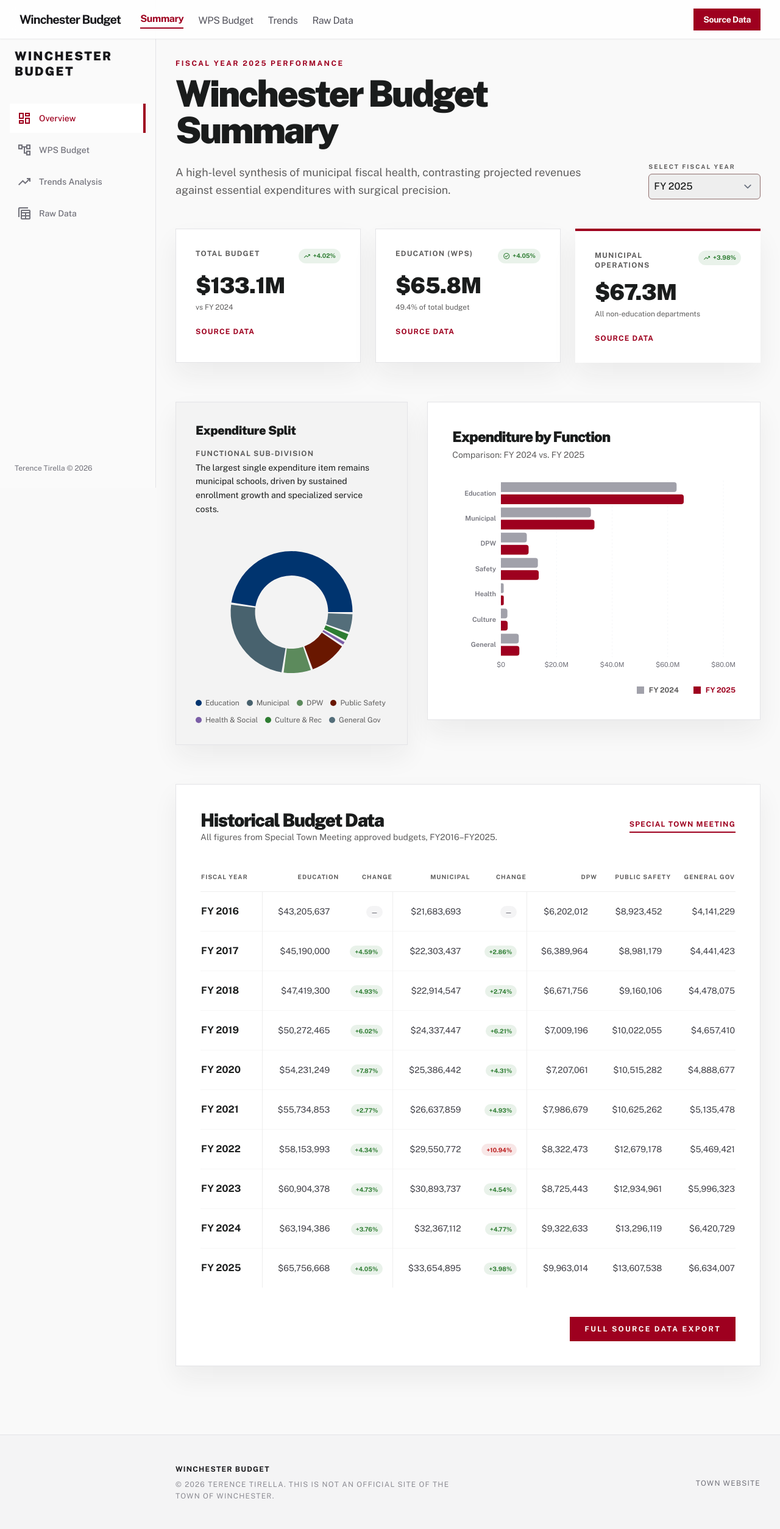
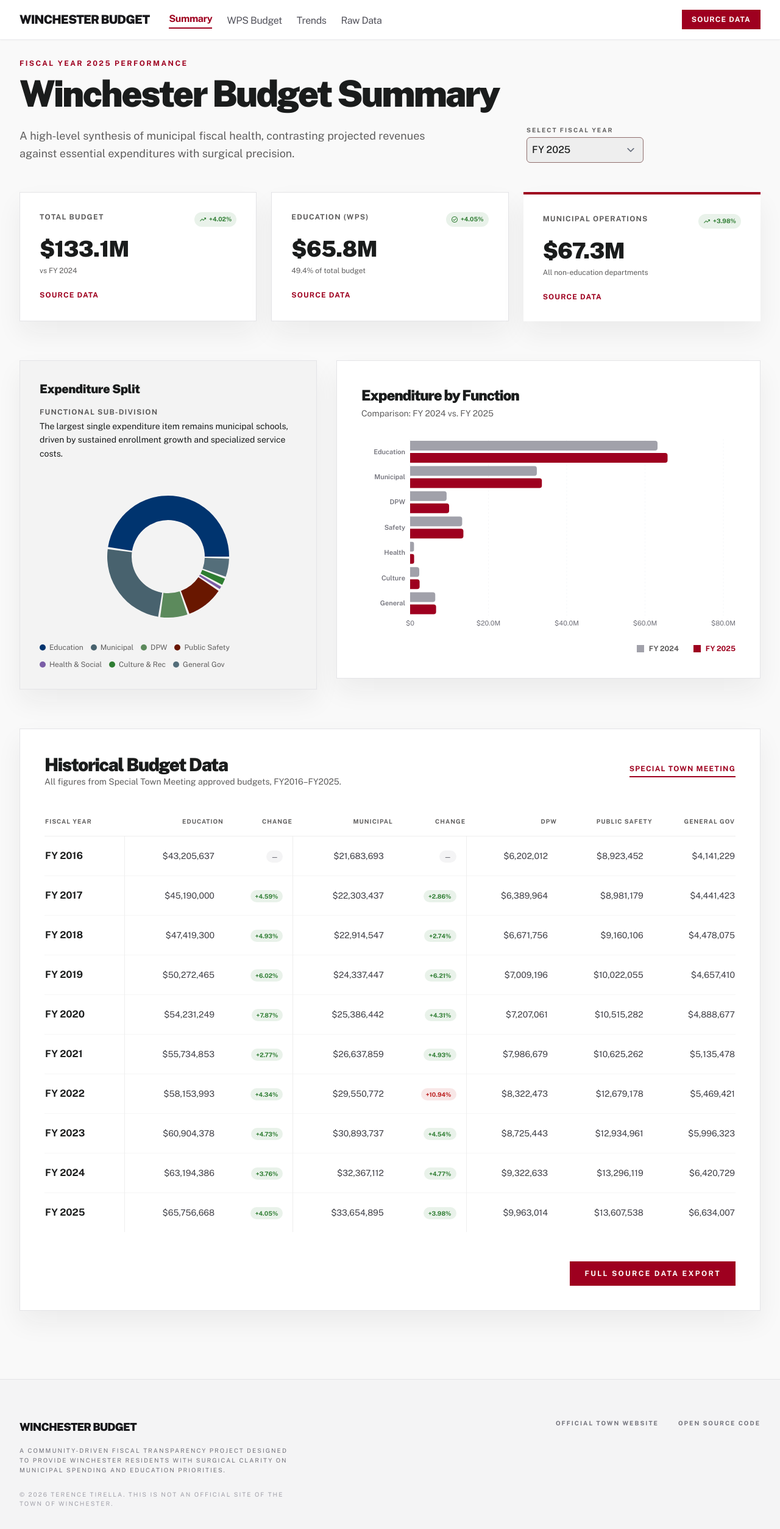
Before and after one commit to tirellat/winchester-budget, a React (Vite) app: page /summary in a window 1280 px wide. Shown: the top 2508 px of the page at 61% size. Built offline with nearby package versions, Linux system fonts and the light colour scheme.

Commit message:
refactor: consolidate navigation into single responsive top bar

```diff
--- a/src/components/Layout.tsx
+++ b/src/components/Layout.tsx
@@ -1,89 +1,119 @@
+import { useState } from 'react'
 import { NavLink, Outlet } from 'react-router-dom'
+import { Menu, X, ExternalLink } from 'lucide-react'
 
 export default function Layout() {
+  const [isMobileMenuOpen, setIsMobileMenuOpen] = useState(false)
+
   const getTopNavLinkClass = ({ isActive }: { isActive: boolean }) => {
     return isActive
-      ? "text-primary border-b-2 border-primary font-bold pb-1 active:scale-95 duration-200 transition-all"
-      : "text-zinc-600 dark:text-zinc-400 hover:text-primary transition-colors active:scale-95 duration-200"
+      ? "text-primary border-b-2 border-primary font-bold pb-1 transition-all"
+      : "text-zinc-600 dark:text-zinc-400 hover:text-primary transition-colors"
   }
 
-  const getSideNavLinkClass = ({ isActive }: { isActive: boolean }) => {
+  const getMobileNavLinkClass = ({ isActive }: { isActive: boolean }) => {
     return isActive
-      ? "flex items-center gap-3 p-3 text-primary bg-white dark:bg-zinc-950 border-r-4 border-primary font-bold hover:pl-4 transition-all duration-300 cursor-pointer"
-      : "flex items-center gap-3 p-3 text-zinc-500 dark:text-zinc-400 hover:bg-zinc-100 dark:hover:bg-zinc-800 hover:pl-4 transition-all duration-300 cursor-pointer"
+      ? "text-primary font-bold py-4 border-b border-zinc-100 dark:border-zinc-800 flex items-center justify-between"
+      : "text-zinc-600 dark:text-zinc-400 py-4 border-b border-zinc-100 dark:border-zinc-800 flex items-center justify-between"
   }
+
+  const navLinks = [
+    { to: "/summary", label: "Summary" },
+    { to: "/wps", label: "WPS Budget" },
+    { to: "/trends", label: "Trends" },
+    { to: "/raw-data", label: "Raw Data" },
+  ]
 
   return (
     <div className="text-on-background bg-surface min-h-screen flex flex-col">
-      {/* Top Navigation Shell */}
-      <nav className="fixed top-0 w-full z-50 bg-white/80 dark:bg-zinc-950/80 backdrop-blur-md border-b border-zinc-200/50 dark:border-zinc-800/50 shadow-sm dark:shadow-none flex justify-between items-center px-8 h-16 max-w-full font-['Public_Sans'] leading-tight tracking-tight">
+      {/* Navigation Shell */}
+      <nav className="fixed top-0 w-full z-50 bg-white/90 dark:bg-zinc-950/90 backdrop-blur-md border-b border-zinc-200/50 dark:border-zinc-800/50 shadow-sm dark:shadow-none font-['Public_Sans'] leading-tight tracking-tight">
+        <div className="max-w-7xl mx-auto px-4 md:px-8 h-16 flex justify-between items-center">
           <div className="flex items-center gap-8 h-full">
-          <span className="text-xl font-bold tracking-tighter text-zinc-900 dark:text-zinc-50">Winchester Budget</span>
+            <NavLink to="/" className="text-xl font-black uppercase tracking-tighter text-zinc-900 dark:text-zinc-50">
+              Winchester Budget
+            </NavLink>
+
             <div className="hidden md:flex items-center gap-6 h-full pt-1">
-            <NavLink to="/summary" className={getTopNavLinkClass} id="nav-summary">
-              Summary
+              {navLinks.map((link) => (
+                <NavLink key={link.to} to={link.to} className={getTopNavLinkClass}>
+                  {link.label}
                 </NavLink>
-            <NavLink to="/wps" className={getTopNavLinkClass} id="nav-wps">
-              WPS Budget
-            </NavLink>
-            <NavLink to="/trends" className={getTopNavLinkClass} id="nav-trends">
-              Trends
-            </NavLink>
-            <NavLink to="/raw-data" className={getTopNavLinkClass} id="nav-raw-data">
-              Raw Data
-            </NavLink>
+              ))}
             </div>
           </div>
+
           <div className="flex items-center gap-4">
-          <a href="https://winchester.us/DocumentCenter/View/12174/FY26YellowSheet_Cerfitied_STM25" target="_blank" rel="noreferrer">
-            <button className="bg-primary text-on-primary px-4 py-2 text-sm font-bold active:scale-95 duration-200 transition-all">
+            <a
+              href="https://winchester.us/DocumentCenter/View/12174/FY26YellowSheet_Cerfitied_STM25"
+              target="_blank"
+              rel="noreferrer"
+              className="hidden sm:block"
+            >
+              <button className="bg-primary text-on-primary px-4 py-2 text-xs font-bold uppercase tracking-widest active:scale-95 duration-200 transition-all">
                 Source Data
               </button>
             </a>
+
+            {/* Mobile Menu Toggle */}
+            <button
+              className="md:hidden p-2 text-zinc-600 dark:text-zinc-400"
+              onClick={() => setIsMobileMenuOpen(!isMobileMenuOpen)}
+            >
+              {isMobileMenuOpen ? <X size={24} /> : <Menu size={24} />}
+            </button>
           </div>
+        </div>
+
+        {/* Mobile Menu Overlay */}
+        {isMobileMenuOpen && (
+          <div className="md:hidden bg-white dark:bg-zinc-950 border-b border-zinc-200 dark:border-zinc-800 absolute top-16 left-0 w-full z-40 animate-in slide-in-from-top duration-200">
+            <div className="px-4 py-2 flex flex-col">
+              {navLinks.map((link) => (
+                <NavLink
+                  key={link.to}
+                  to={link.to}
+                  className={getMobileNavLinkClass}
+                  onClick={() => setIsMobileMenuOpen(false)}
+                >
+                  <span className="uppercase text-xs tracking-widest font-black">{link.label}</span>
+                </NavLink>
+              ))}
+              <a
+                href="https://winchester.us/DocumentCenter/View/12174/FY26YellowSheet_Cerfitied_STM25"
+                target="_blank"
+                rel="noreferrer"
+                className="py-6 flex items-center justify-between text-primary font-black uppercase text-xs tracking-[0.2em]"
+              >
+                Download Source PDF
+                <ExternalLink size={14} />
+              </a>
+            </div>
+          </div>
+        )}
       </nav>
 
-      {/* Side Navigation Shell */}
-      <aside className="h-screen w-64 fixed left-0 top-0 pt-20 bg-zinc-50 dark:bg-zinc-900 flex-col gap-2 p-4 hidden lg:flex border-r border-zinc-200 dark:border-zinc-800">
-        <div className="mb-8 px-2">
-          <h2 className="text-xl font-black uppercase tracking-widest text-zinc-900 dark:text-zinc-50 leading-tight">Winchester Budget</h2>
-        </div>
-        <nav className="flex flex-col gap-1">
-          <NavLink to="/summary" className={getSideNavLinkClass}>
-            <span className="material-symbols-outlined">dashboard</span>
-            <span className="font-medium text-sm">Overview</span>
-          </NavLink>
-          <NavLink to="/wps" className={getSideNavLinkClass}>
-            <span className="material-symbols-outlined">account_tree</span>
-            <span className="font-medium text-sm">WPS Budget</span>
-          </NavLink>
-          <NavLink to="/trends" className={getSideNavLinkClass}>
-            <span className="material-symbols-outlined">trending_up</span>
-            <span className="font-medium text-sm">Trends Analysis</span>
-          </NavLink>
-          <NavLink to="/raw-data" className={getSideNavLinkClass}>
-            <span className="material-symbols-outlined">table_view</span>
-            <span className="font-medium text-sm">Raw Data</span>
-          </NavLink>
-        </nav>
-        <div className="mt-auto p-2 text-xs text-zinc-500">
-          Terence Tirella © {new Date().getFullYear()}
-        </div>
-      </aside>
-
       {/* Main Content Canvas */}
-      <main className="lg:ml-64 pt-24 pb-12 px-4 md:px-8 flex-grow">
+      <main className="max-w-7xl mx-auto w-full pt-24 pb-12 px-4 md:px-8 flex-grow">
         <Outlet />
       </main>
 
       {/* Footer Shell */}
-      <footer className="w-full py-12 px-8 mt-auto bg-zinc-100 dark:bg-zinc-900 border-t border-zinc-200 dark:border-zinc-800 grid grid-cols-1 md:grid-cols-2 gap-8 items-center font-['Public_Sans'] text-xs uppercase tracking-widest lg:pl-[18rem]">
-        <div>
-          <span className="font-bold text-zinc-900 dark:text-zinc-50 block mb-2">Winchester Budget</span>
-          <p className="text-zinc-500 opacity-80 leading-relaxed">© {new Date().getFullYear()} Terence Tirella. This is not an official site of the Town of Winchester.</p>
+      <footer className="w-full py-16 bg-zinc-100 dark:bg-zinc-900 border-t border-zinc-200 dark:border-zinc-800 font-['Public_Sans'] text-[10px] uppercase tracking-[0.2em]">
+        <div className="max-w-7xl mx-auto px-4 md:px-8 grid grid-cols-1 md:grid-cols-2 gap-12 items-start">
+          <div className="max-w-md">
+            <span className="font-black text-zinc-900 dark:text-zinc-50 block mb-4 text-lg tracking-tighter">Winchester Budget</span>
+            <p className="text-zinc-500 leading-relaxed mb-6">
+              A community-driven fiscal transparency project designed to provide Winchester residents with surgical clarity on municipal spending and education priorities.
+            </p>
+            <p className="text-zinc-400">© {new Date().getFullYear()} Terence Tirella. This is not an official site of the Town of Winchester.</p>
           </div>
-        <div className="flex flex-wrap gap-x-8 gap-y-4 md:justify-end">
-          <a className="text-zinc-500 hover:text-zinc-900 dark:hover:text-zinc-100 transition-colors" href="https://www.winchester.us" target="_blank" rel="noreferrer">Town Website</a>
+          <div className="flex flex-col md:items-end gap-4">
+            <div className="flex flex-wrap gap-x-8 gap-y-4">
+              <a className="text-zinc-500 hover:text-zinc-900 dark:hover:text-zinc-100 transition-colors font-bold" href="https://www.winchester.us" target="_blank" rel="noreferrer">Official Town Website</a>
+              <a className="text-zinc-500 hover:text-zinc-900 dark:hover:text-zinc-100 transition-colors font-bold" href="https://github.com/tirellat/winchester-budget" target="_blank" rel="noreferrer">Open Source Code</a>
+            </div>
+          </div>
         </div>
       </footer>
     </div>
```
Lines whose indentation alone changed are shown as unchanged.
